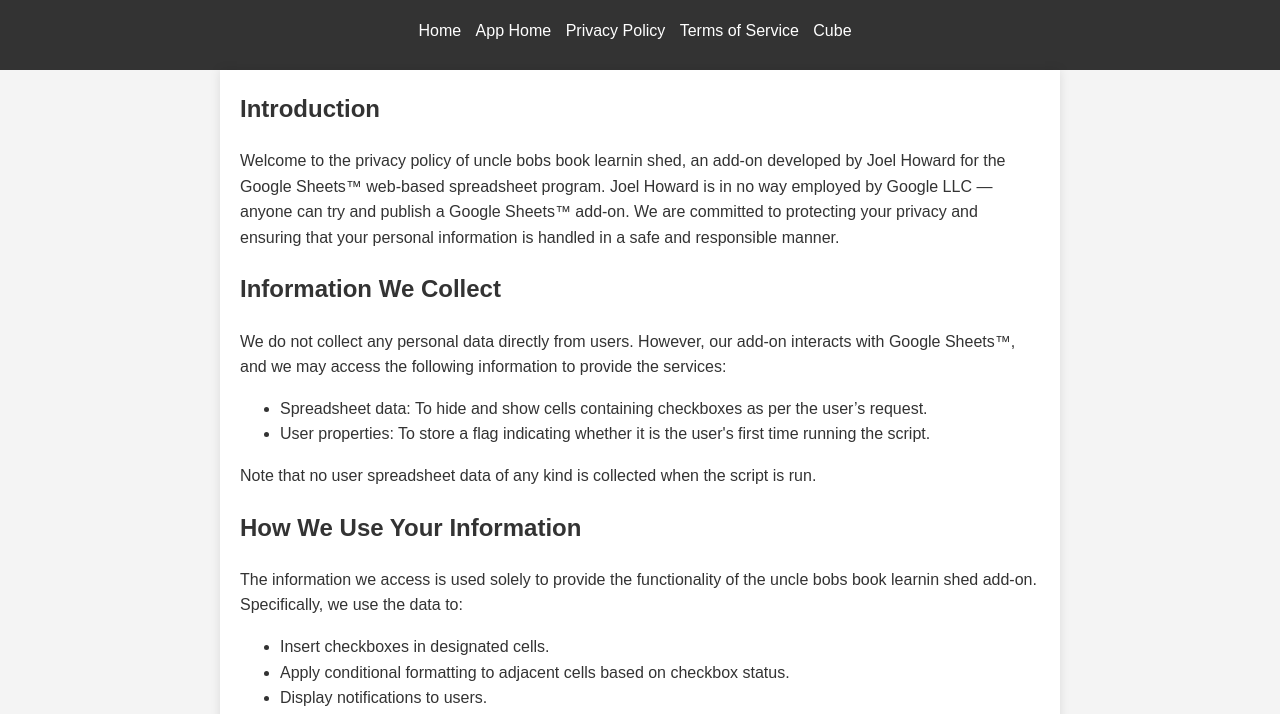
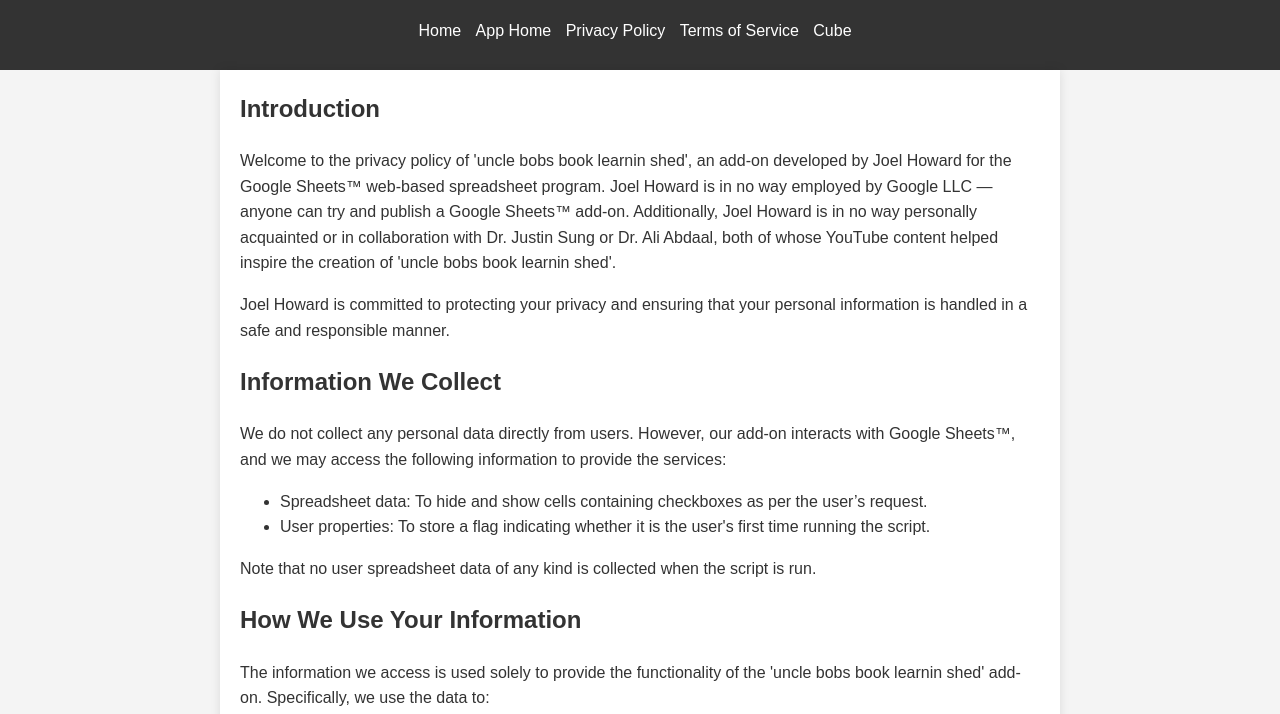
Before and after one commit to Leo-U/personal_website, a plain HTML site: page privacy.html in a window 1280 px wide. Shown: the part 86-800 px from the top of the page. Drawn offline with Linux system fonts and the light colour scheme.

Commit message:
Update privacy policy

```diff
--- a/privacy.html
+++ b/privacy.html
@@ -23,7 +23,8 @@
     <main>
         <section>
             <h2>Introduction</h2>
-            <p>Welcome to the privacy policy of uncle bobs book learnin shed, an add-on developed by Joel Howard for the Google Sheets™ web-based spreadsheet program. Joel Howard is in no way employed by Google LLC — anyone can try and publish a Google Sheets™ add-on. We are committed to protecting your privacy and ensuring that your personal information is handled in a safe and responsible manner.</p>
+            <p>Welcome to the privacy policy of 'uncle bobs book learnin shed', an add-on developed by Joel Howard for the Google Sheets™ web-based spreadsheet program. Joel Howard is in no way employed by Google LLC — anyone can try and publish a Google Sheets™ add-on. Additionally, Joel Howard is in no way personally acquainted or in collaboration with Dr. Justin Sung or Dr. Ali Abdaal, both of whose YouTube content helped inspire the creation of 'uncle bobs book learnin shed'.</p>
+            <p>Joel Howard is committed to protecting your privacy and ensuring that your personal information is handled in a safe and responsible manner.</p>
         </section>
         <section>
             <h2>Information We Collect</h2>
@@ -36,7 +37,7 @@
         </section>
         <section>
             <h2>How We Use Your Information</h2>
-            <p>The information we access is used solely to provide the functionality of the uncle bobs book learnin shed add-on. Specifically, we use the data to:</p>
+            <p>The information we access is used solely to provide the functionality of the 'uncle bobs book learnin shed' add-on. Specifically, we use the data to:</p>
             <ul>
                 <li>Insert checkboxes in designated cells.</li>
                 <li>Apply conditional formatting to adjacent cells based on checkbox status.</li>
```
